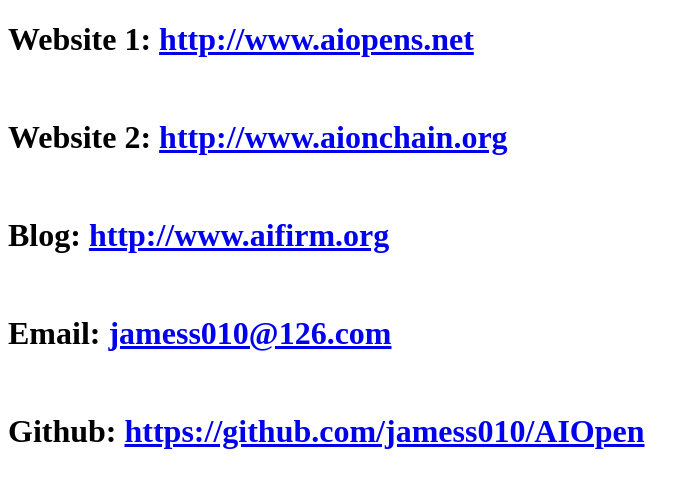
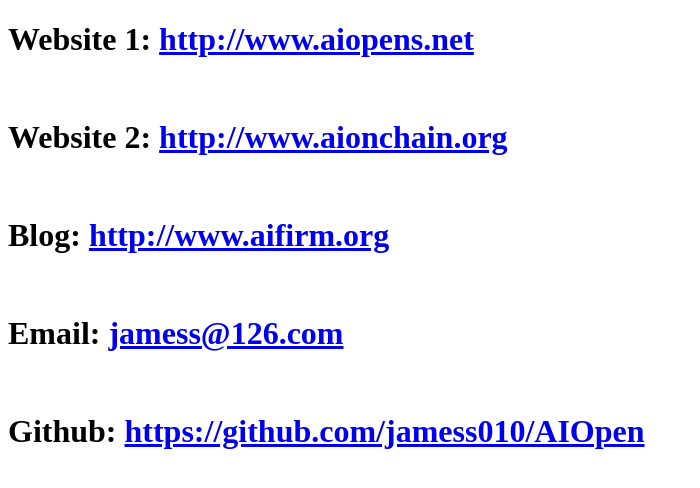
Before and after one commit to deepmined/deepmined.github.io, a plain HTML site: page index.html in a window 1280 px wide. Shown: the whole page, without its empty margins (0-700 px from the left). Drawn offline with Linux system fonts and the light colour scheme.

Commit message:
20190802-4

```diff
--- a/index.html
+++ b/index.html
@@ -9,7 +9,7 @@
   <h1>Website 1: <a href="http://www.aiopens.net">http://www.aiopens.net</a></h1> </br>
   <h1>Website 2: <a href="http://www.aionchain.org">http://www.aionchain.org</a></h1></br>
   <h1>Blog: <a href="http://www.aifirm.org">http://www.aifirm.org</a></h1></br>
-  <h1>Email: <a href="mailto:joe@example.com?subject=feedback">jamess010@126.com</a></h1></br>
+  <h1>Email: <a href="mailto:jamess@126.com?subject=feedback">jamess@126.com</a></h1></br>
   <h1>Github: <a href="https://github.com/jamess010/AIOpen">https://github.com/jamess010/AIOpen</a></h1></br>
 
   </body>
```
